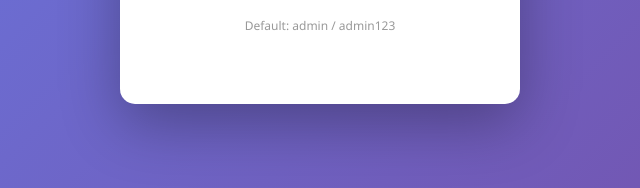
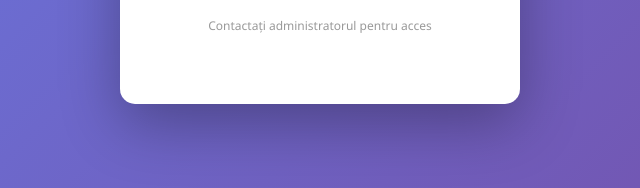
Before and after one commit to VillaHellya/timber-api-clean, a website: page public/admin.html in a window 1280 px wide. Shown: the part 414-602 px from the top of the page, 320-960 px from the left. Drawn offline with Linux system fonts and the light colour scheme.

Commit message:
Remove default credentials from login screen

```diff
--- a/public/admin.html
+++ b/public/admin.html
@@ -82,7 +82,7 @@
             <button type="submit" class="btn" style="width: 100%;">Login</button>
         </form>
         <div class="message" id="loginMessage"></div>
-        <p style="margin-top: 20px; font-size: 12px; color: #999;">Default: admin / admin123</p>
+        <p style="margin-top: 20px; font-size: 12px; color: #999;">Contactați administratorul pentru acces</p>
     </div>
 
     <!-- MAIN APP -->
```
